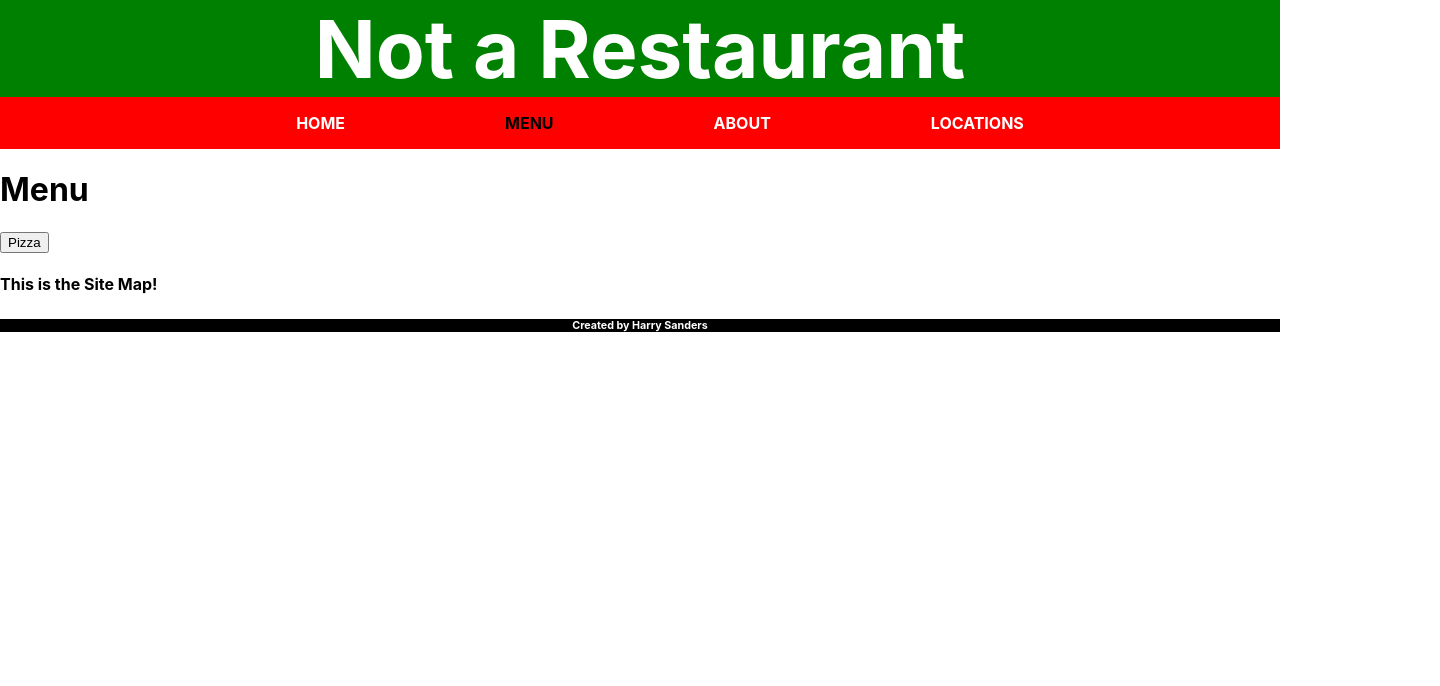
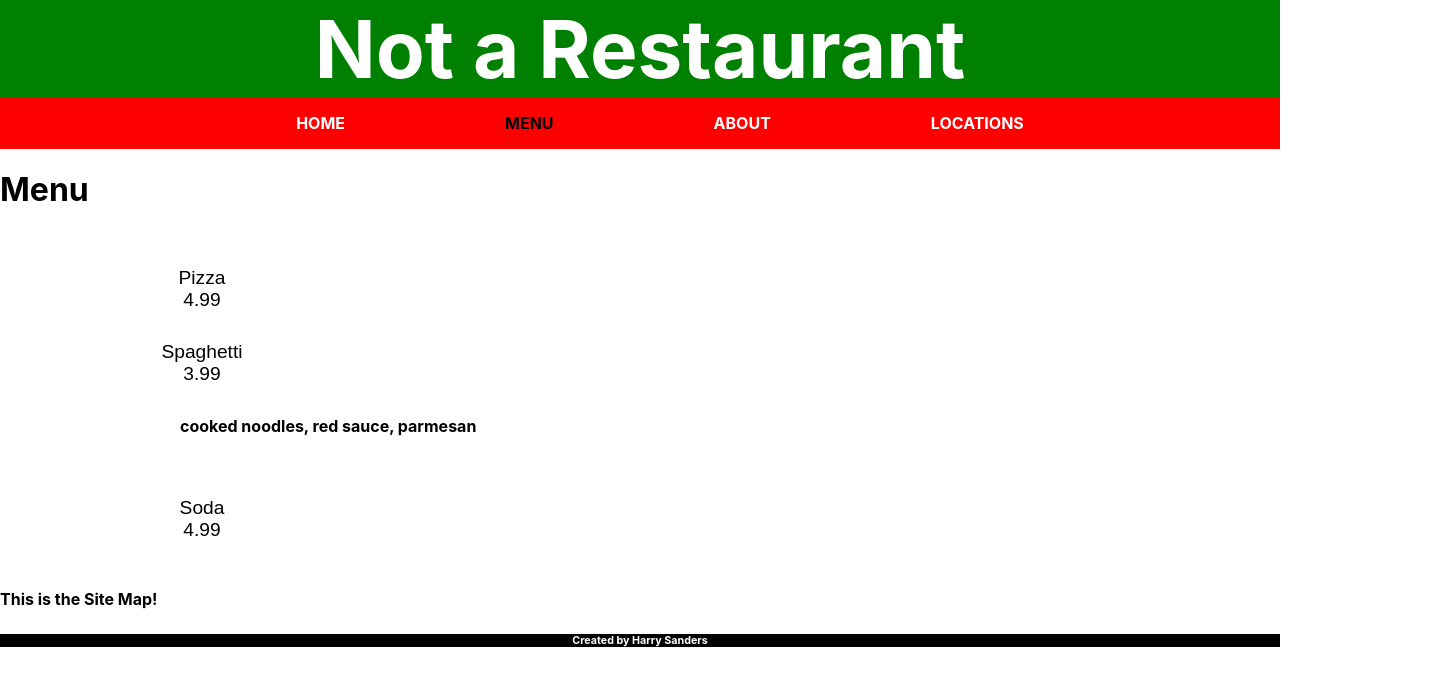
Before and after one commit to HarrySIV/restaurant, a React (Create React App) app in the folder frontend/: page /menu in a window 1280 px wide. Shown: the top 686 px of the page, 1440 px wide, since content can reach past the window. Built offline with nearby package versions, Linux system fonts and the light colour scheme.

Commit message:
styling menu items and updating clicking function, still a WIP

```diff
--- a/frontend/src/App.js
+++ b/frontend/src/App.js
@@ -20,12 +20,12 @@ function App() {
   const routes = (
     <Routes>
       <Route path="/" element={<Home />} />
-      <Route path="/menu" element={<Menu />} exact />
+      <Route path="/menu" element={<Menu />} />
       <Route path="/about" element={<About />} />
-      <Route path="/locations" element={<Locations />} exact />
-      <Route path="/careers" element={<Careers />} exact />
+      <Route path="/locations" element={<Locations />} />
+      <Route path="/careers" element={<Careers />} />
       <Route path="/error-page" element={<ErrorPage />} />
-      <Route path="/redirect" element={<Navigate to="/error-page" />} exact />
+      <Route path="/redirect" element={<Navigate to="/error-page" />} />
     </Routes>
   );
   return (
--- a/frontend/src/components/MenuItem.js
+++ b/frontend/src/components/MenuItem.js
@@ -1,22 +1,56 @@
 import { useState } from 'react';
 
+const items = [
+  {
+    name: 'Pizza',
+    description: 'Cheese, bread, red sauce',
+    price: '4.99',
+    key: 1,
+  },
+  {
+    name: 'Spaghetti',
+    description: 'cooked noodles, red sauce, parmesan',
+    price: '3.99',
+    key: 2,
+  },
+  { name: 'Soda', description: 'pepsi products', price: '4.99', key: 3 },
+];
+
+const styles = {
+  display: 'active-item',
+};
+
 const MenuItem = () => {
-  const [display, setDisplay] = useState(false);
+  const [] = useState(false);
 
   const itemHandler = () => {
-    if (display) {
-      setDisplay(false);
-    } else {
-      setDisplay(true);
-    }
-    console.log(display);
+    styles.display === 'active-item'
+      ? (styles.display = 'none')
+      : (styles.display = 'active-item');
   };
 
   return (
-    <div>
-      <button onClick={itemHandler}>Pizza</button>
-      <h3 className={display ? 'active' : 'none'}>Cheese, bread, red sauce</h3>
-    </div>
+    <li className="items">
+      {items.map((item) => {
+        return (
+          <ul>
+            <button className="menu-item" onClick={itemHandler} key={item.name}>
+              {`${item.name}          ${item.price}`}
+            </button>
+            <h4
+              className={`menu-description ${
+                styles.display === 'active-item'
+                  ? (styles.display = 'none')
+                  : (styles.display = 'active-item')
+              }`}
+              key={item.key}
+            >
+              {item.description}
+            </h4>
+          </ul>
+        );
+      })}
+    </li>
   );
 };
 
--- a/frontend/src/pages/Home.css
+++ b/frontend/src/pages/CSS/Home.css
@@ -1,6 +1,11 @@
 .active {
   color: black;
 }
+
+.active-item {
+  display: block;
+}
+
 .deals-container {
   box-shadow: 1px 5px 10px black;
   border-radius: 5rem;
@@ -24,10 +29,6 @@
   left: 2%;
 }
 
-.active {
-  display: block;
-}
-
 .link {
   color: red;
 }
@@ -35,7 +36,3 @@
 .link:hover {
   color: green;
 }
-
-.none {
-  display: none;
-}
--- /dev/null
+++ b/frontend/src/pages/CSS/Menu.css
@@ -0,0 +1,24 @@
+.items {
+   width: 100%;
+   height: 100%;
+}
+
+.menu-item {
+  background: none;
+  border: none;
+  font-size: larger;
+  margin: 0;
+  padding: 20px 90% 10px 40px;
+}
+
+.menu-description {
+  padding: 0 0 20px 60px;
+}
+
+.menu-item:hover {
+  background: lightgrey;
+}
+
+.none {
+  display: none;
+}
--- a/frontend/src/pages/Home.js
+++ b/frontend/src/pages/Home.js
@@ -1,7 +1,7 @@
 import Deals from '../components/Deals';
 import Join from '../components/Join';
 
-import './Home.css';
+import './CSS/Home.css';
 
 const Home = () => {
   return (
--- a/frontend/src/pages/Menu.js
+++ b/frontend/src/pages/Menu.js
@@ -1,4 +1,6 @@
 import MenuItem from '../components/MenuItem';
+
+import './CSS/Menu.css';
 
 const Menu = () => {
   return (
--- a/frontend/src/shared/Navigation/NavLinks.js
+++ b/frontend/src/shared/Navigation/NavLinks.js
@@ -9,7 +9,7 @@ const NavLinks = () => {
         </NavLink>
       </li>
       <li>
-        <NavLink to="/menu" exact>
+        <NavLink to="/menu">
           MENU
         </NavLink>
       </li>
@@ -17,7 +17,7 @@ const NavLinks = () => {
         <NavLink to="/about">ABOUT</NavLink>
       </li>
       <li>
-        <NavLink to="/locations" exact>
+        <NavLink to="/locations">
           LOCATIONS
         </NavLink>
       </li>
```
